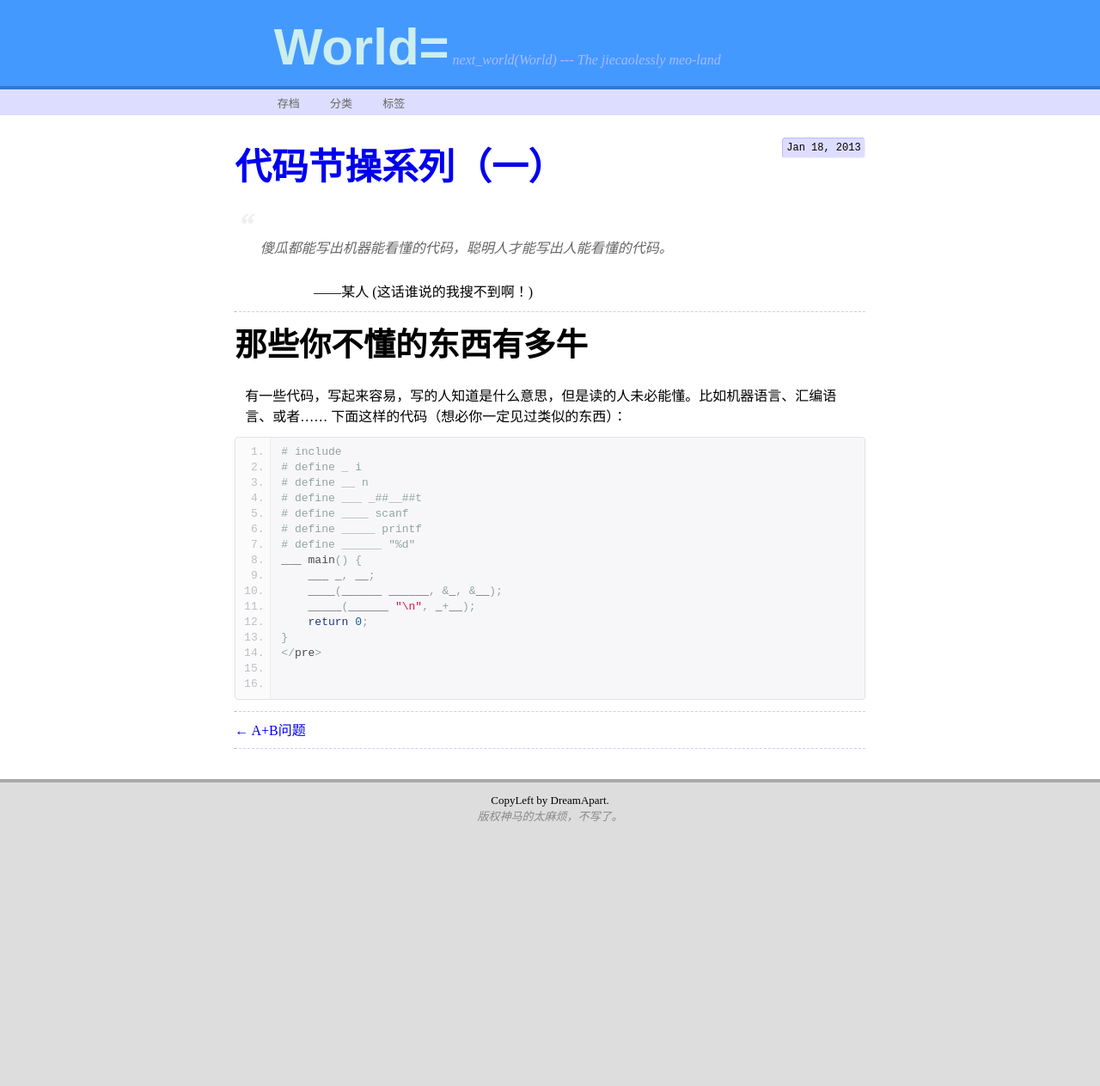
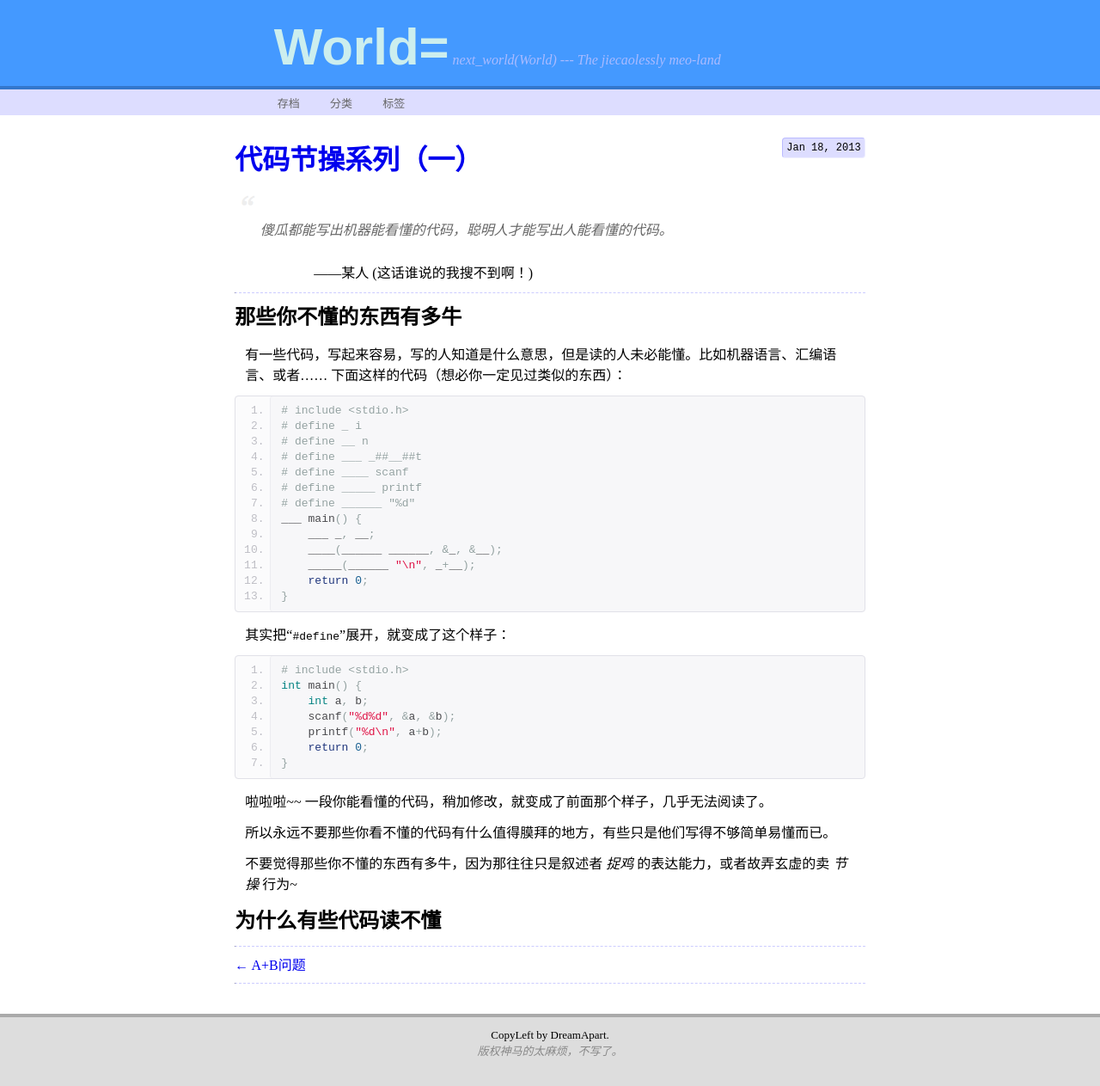
Before and after one commit to RnMss/rnmss.github.com, a Jekyll site: the page built from _posts/2013-01-18-code-jiecao-1.md, in a window 1280 px wide and 1263 px high. Shown: the whole window at 86% size. Built offline with Jekyll 4.4.1, drawn with Linux system fonts in a browser that asks for light colours; Markdown is read by kramdown in place of the engine named in the settings; comment, search, counter and statistics services are not loaded.

Commit message:
reduced size of headers

```diff
--- a/_posts/2013-01-18-code-jiecao-1.md
+++ b/_posts/2013-01-18-code-jiecao-1.md
@@ -16,7 +16,7 @@ summary: 那些你看不懂的代码
 下面这样的代码（想必你一定见过类似的东西）：
 
 <pre class="prettyprint lang-cpp linenums">
-#include <stdio.h>
+#include &lt;stdio.h&gt;
 #define _ i
 #define __ n
 #define ___ _##__##t
@@ -30,3 +30,23 @@ ___ main() {
     return 0;
 }
 </pre>
+
+其实把“`#define`”展开，就变成了这个样子：
+
+<pre class="prettyprint lang-cpp linenums">
+#include &lt;stdio.h&gt;
+int main() {
+    int a, b;
+    scanf("%d%d", &a, &b);
+    printf("%d\n", a+b);
+    return 0;
+}
+</pre>
+
+啦啦啦~~ 一段你能看懂的代码，稍加修改，就变成了前面那个样子，几乎无法阅读了。
+
+所以永远不要那些你看不懂的代码有什么值得膜拜的地方，有些只是他们写得不够简单易懂而已。
+
+不要觉得那些你不懂的东西有多牛，因为那往往只是叙述者 *捉鸡* 的表达能力，或者故弄玄虚的卖 *节操* 行为~
+
+## 为什么有些代码读不懂
--- a/assets/css/fhy.css
+++ b/assets/css/fhy.css
@@ -117,25 +117,22 @@ h1, h2, h3, h4, h5, h6, h7 {
     font-family:微软雅黑, sans-serif;
 }
 h1 {
-    font-size:32pt;
+    font-size:32px;
 }
 h2 {
-    font-size:28pt;
+    font-size:24px;
 }
 h3 {
-    font-size:24pt;
+    font-size:20px;
 }
 h4 {
-    font-size:20pt;
+    font-size:18px;
 }
 h5 {
-    font-size:16pt;
+    font-size:16px;
 }
 h6 {
-    font-size:14pt;
-}
-h7 {
-    font-size:12pt;
+    font-size:14px;
 }
 
 time {
```
